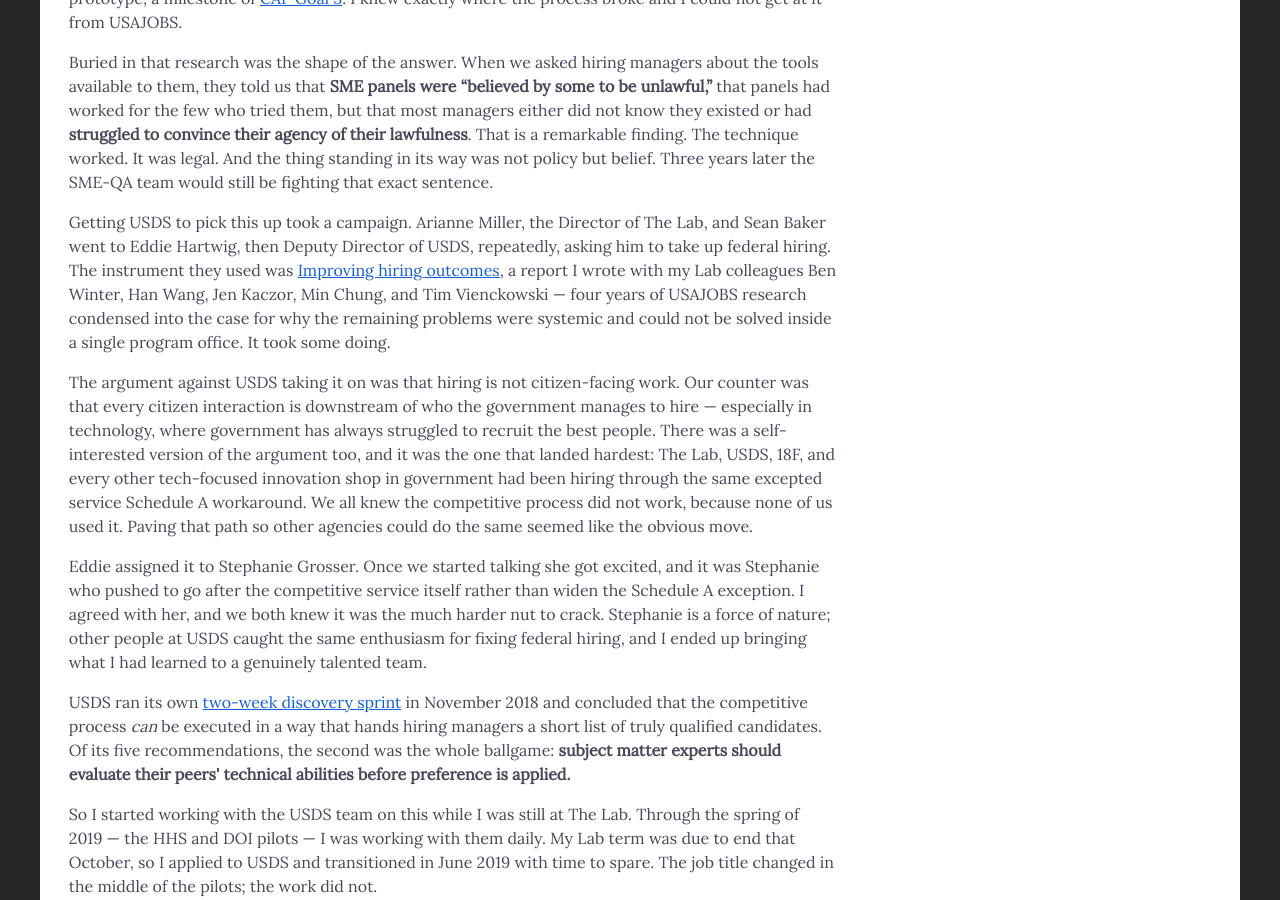
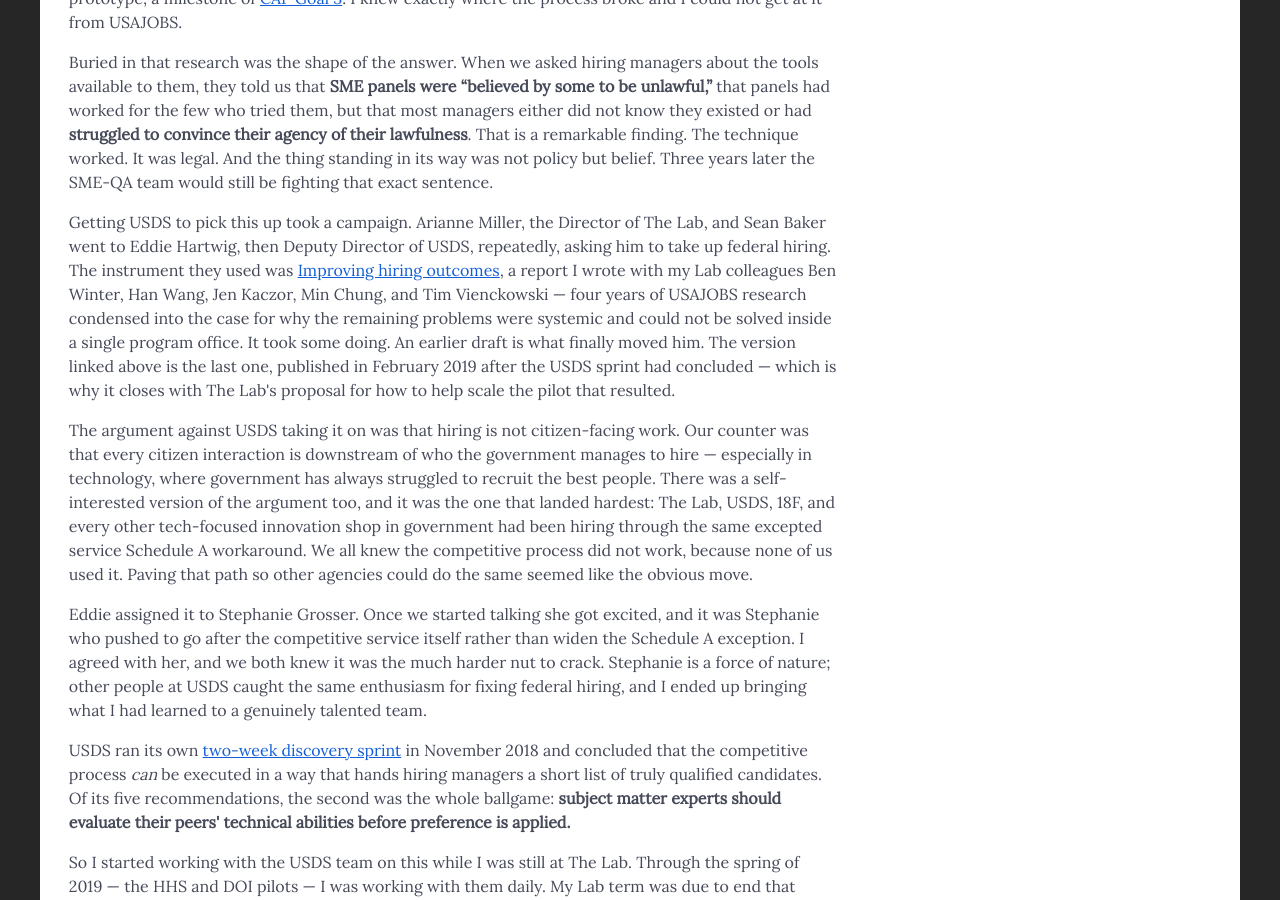
Before and after one commit to humancompanion/portfolio, a Jekyll site: the page built from pages/case-study/smeqa.html, in a window 1280 px wide and 900 px high, scrolled down 1154 px. Built offline with Jekyll 4.4.1, drawn with Linux system fonts in a browser that asks for light colours; nearby versions of some CDN libraries; part of the change alters nothing that is shown.

Commit message:
Extract SME-QA lessons section into an editable include
Moves 'What I would do differently' into _includes/case-study/smeqa-lessons.html
so it can be edited independently of the case study page. Notes live in a
Liquid comment so they don't ship to the built page.

Also resolves the report version question: an earlier draft convinced Eddie
Hartwig, and the linked v2.7 is the final version published after the USDS
sprint concluded, which is why it contains the scaling proposal.

```diff
--- /dev/null
+++ b/_includes/case-study/smeqa-lessons.html
@@ -0,0 +1,74 @@
+{% comment %}
+  "What I would do differently" - SME-QA case study.
+
+  Pulled out of pages/case-study/smeqa.html so it can be edited on its own.
+  Rendered by {% raw %}{% include case-study/smeqa-lessons.html %}{% endraw %}
+  inside the painted full-bleed row on that page, so this file holds only the
+  section content - no wrapping .l-grid or .g-cell markup.
+
+  This is a Liquid comment, not an HTML one, so none of it reaches the built
+  page. Keep notes here rather than in <!-- --> comments.
+
+  Editing notes:
+  - Each lesson is an <li> that opens with a bolded claim, then the evidence.
+    Keeping that shape makes the list skimmable; a reader should be able to
+    read only the bold text and still get the argument.
+  - Order is deliberate: the two structural misreads first, the two about
+    what actually got adopted next, then the operational ones. Reorder freely,
+    but the "wrong customer" lesson is the strongest and should stay first.
+  - Prose style matches the rest of the site: em dashes as &mdash;, curly
+    quotes as &ldquo; &rdquo;, straight apostrophes are fine.
+{% endcomment %}
+
+<h3>What I would do differently</h3>
+<p>
+  SME-QA did not become the default way government hires, and I think the
+  reasons are instructive.
+</p>
+<ul class="list--bullet">
+  <li>
+    <strong>We optimized for the wrong customer.</strong> We aimed almost
+    everything at HR specialists. But HR is not punished for a bad hire or
+    rewarded for a good one &mdash; HR is punished for failing to follow
+    process. The people who bear the cost of a broken hire are hiring
+    managers, and they had no lever. If I ran this again I would organize
+    hiring managers first and let the demand come down from agency
+    leadership, rather than trying to persuade HR from the side.
+  </li>
+  <li>
+    <strong>Telling people is not the same as changing behavior.</strong>
+    We did a full roadshow to agencies and taught a class. Both cost
+    enormous effort. Agencies hear recommendations constantly; we were one
+    more voice. What actually moved an agency was being in the room running
+    a real hiring action with them.
+  </li>
+  <li>
+    <strong>The thing you build to make your thing work may be the more
+    valuable thing.</strong> We built a resume review tool and bought a
+    scheduler so the process could run. Those got adopted far more readily
+    than the process itself. Watch what the market picks up on its own and
+    lean into it.
+  </li>
+  <li>
+    <strong>A process that needs a dedicated project manager is a process
+    with a design flaw.</strong> Our own case study concluded that SME-QA
+    needs a project manager outside HR to hold the schedule together. That
+    was an honest finding, but in hindsight it was also a warning: we had
+    built something that only ran when we were personally pushing it. The
+    adoption data bears that out.
+  </li>
+  <li>
+    <strong>Working outside your home turf is an away game.</strong> USDS
+    had no inherent authority in hiring policy. The team put in
+    <a href="https://github.com/usds/SME-QA/wiki/Policy-Call-Notes" target="_blank" rel="noopener">57,000 words of policy call notes<span class="visually-hidden"> (opens in new tab)</span></a>
+    over two and a half years just to be credible enough in the room to
+    answer &ldquo;isn't this illegal?&rdquo; That was the price of
+    admission, not overhead.
+  </li>
+  <li>
+    <strong>Start clearance immediately.</strong> Sixteen months of review
+    made our first case study a historical document. Anything that has to
+    clear should enter the pipeline the day it is drafted well enough to
+    read.
+  </li>
+</ul>
--- a/pages/case-study/smeqa.html
+++ b/pages/case-study/smeqa.html
@@ -83,14 +83,10 @@ project_url_display: "https://smeqa.usds.gov"
         Min Chung, and Tim Vienckowski &mdash; four years of USAJOBS research
         condensed into the case for why the remaining problems were systemic and
         could not be solved inside a single program office. It took some doing.
-        <!-- TODO(interview): version nuance worth getting right. The PDF you
-             dropped in is v2.7, published Feb 15 2019, and its text already
-             refers to the USDS sprint as "concluded" and the pilot as "begun" -
-             it even has a "Scaling the USDS pilot" section. So the drafts that
-             persuaded Eddie were earlier revisions, and v2.7 is the version that
-             absorbed the result. Confirm and I'll adjust the wording so a
-             careful reader doesn't catch a date mismatch. Do you still have an
-             earlier version, or is v2.7 the one to publish? -->
+        An earlier draft is what finally moved him. The version linked above is
+        the last one, published in February 2019 after the USDS sprint had
+        concluded &mdash; which is why it closes with The Lab's proposal for how
+        to help scale the pilot that resulted.
       </p>
       <p>
         The argument against USDS taking it on was that hiring is not
@@ -539,58 +535,7 @@ project_url_display: "https://smeqa.usds.gov"
 <div class="l-grid g-row g-row--painted g-row--bleed g-B-guttersLarge g-bottom">
   <div class="g-cell">
     <div class="g-cell-content">
-      <h3>What I would do differently</h3>
-      <p>
-        SME-QA did not become the default way government hires, and I think the
-        reasons are instructive.
-      </p>
-      <ul class="list--bullet">
-        <li>
-          <strong>We optimized for the wrong customer.</strong> We aimed almost
-          everything at HR specialists. But HR is not punished for a bad hire or
-          rewarded for a good one &mdash; HR is punished for failing to follow
-          process. The people who bear the cost of a broken hire are hiring
-          managers, and they had no lever. If I ran this again I would organize
-          hiring managers first and let the demand come down from agency
-          leadership, rather than trying to persuade HR from the side.
-        </li>
-        <li>
-          <strong>Telling people is not the same as changing behavior.</strong>
-          We did a full roadshow to agencies and taught a class. Both cost
-          enormous effort. Agencies hear recommendations constantly; we were one
-          more voice. What actually moved an agency was being in the room running
-          a real hiring action with them.
-        </li>
-        <li>
-          <strong>The thing you build to make your thing work may be the more
-          valuable thing.</strong> We built a resume review tool and bought a
-          scheduler so the process could run. Those got adopted far more readily
-          than the process itself. Watch what the market picks up on its own and
-          lean into it.
-        </li>
-        <li>
-          <strong>A process that needs a dedicated project manager is a process
-          with a design flaw.</strong> Our own case study concluded that SME-QA
-          needs a project manager outside HR to hold the schedule together. That
-          was an honest finding, but in hindsight it was also a warning: we had
-          built something that only ran when we were personally pushing it. The
-          adoption data bears that out.
-        </li>
-        <li>
-          <strong>Working outside your home turf is an away game.</strong> USDS
-          had no inherent authority in hiring policy. The team put in
-          <a href="https://github.com/usds/SME-QA/wiki/Policy-Call-Notes" target="_blank" rel="noopener">57,000 words of policy call notes<span class="visually-hidden"> (opens in new tab)</span></a>
-          over two and a half years just to be credible enough in the room to
-          answer &ldquo;isn't this illegal?&rdquo; That was the price of
-          admission, not overhead.
-        </li>
-        <li>
-          <strong>Start clearance immediately.</strong> Sixteen months of review
-          made our first case study a historical document. Anything that has to
-          clear should enter the pipeline the day it is drafted well enough to
-          read.
-        </li>
-      </ul>
+      {% include case-study/smeqa-lessons.html %}
     </div>
   </div>
 </div>
```
